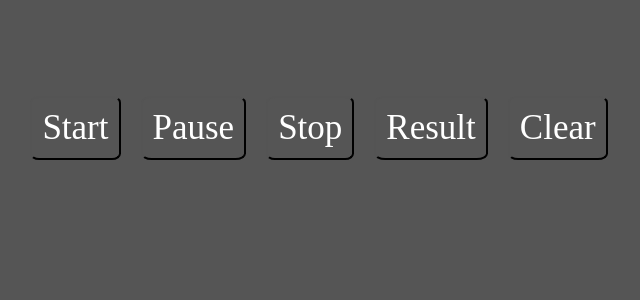
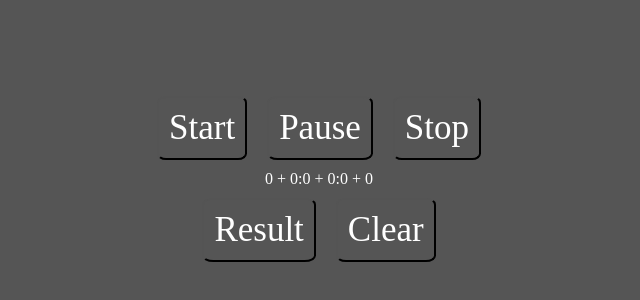
Before and after one commit to darokrk/Stopwatch-React, a React app: page / in a window 1280 px wide. Shown: the part 84-384 px from the top of the page, without its empty margins (321-961 px from the left). Built offline with nearby package versions, Linux system fonts and the light colour scheme.

Commit message:
Binds methods and delete arrows functions declarations

```diff
--- a/src/components/Button.js
+++ b/src/components/Button.js
@@ -2,7 +2,11 @@ import React from "react";
 import styles from "./Button.css";
 
 const Button = props => {
-  return <button className={styles.button}>{props.text}</button>;
+  return (
+    <button className={styles.button} onClick={props.handleStart}>
+      {props.text}
+    </button>
+  );
 };
 
 export default Button;
--- a/src/containers/App.js
+++ b/src/containers/App.js
@@ -1,6 +1,7 @@
 import React, { Component } from "react";
 import Button from "../components/Button";
 import styles from "./App.css";
+import { runInThisContext } from "vm";
 
 class App extends Component {
   constructor(props) {
@@ -15,32 +16,31 @@ class App extends Component {
       },
       results: []
     };
+    this.print = this.print.bind(this);
+    this.format = this.format.bind(this);
+    this.start = this.start.bind(this);
+    this.step = this.step.bind(this);
+    this.calculate = this.calculate.bind(this);
+    this.stop = this.stop.bind(this);
+    this.resetWatch = this.resetWatch.bind(this);
+    this.result = this.result.bind(this);
+    this.clear = this.clear.bind(this);
   }
 
-  print = () => {
+  print() {
     this.setState({
       display: this.format()
     });
-  };
-
-  format = () => {
+  }
+  format() {
     let minutes = this.state.times.minutes;
     let seconds = this.state.times.seconds;
     let milliseconds = this.state.times.milliseconds;
-    return `${this.pad0(minutes)}:${this.pad0(seconds)}:${this.pad0(
+    return `${pad0(minutes)}:${pad0(seconds)}:${pad0(
       Math.floor(milliseconds)
     )}`;
-  };
-
-  pad0 = value => {
-    let result = value.toString();
-    if (result.length < 2) {
-      result = `0 + ${result}`;
-    }
-    return result;
-  };
-
-  start = () => {
+  }
+  start() {
     const running = this.state.running;
     if (!running) {
       this.setState({
@@ -48,16 +48,14 @@ class App extends Component {
       });
       this.watch = setInterval(() => this.step(), 10);
     }
-  };
-
-  step = () => {
+  }
+  step() {
     const running = this.state.running;
     if (!running) return;
     this.calculate();
     this.print();
-  };
-
-  calculate = () => {
+  }
+  calculate() {
     let milliseconds = this.state.times.milliseconds;
     let seconds = this.state.times.seconds;
     let minutes = this.state.times.minutes;
@@ -78,14 +76,43 @@ class App extends Component {
         milliseconds: milliseconds
       }
     });
-  };
+  }
+  stop() {
+    this.setState({
+      running: false
+    });
+    clearInterval(this.watch);
+  }
+  resetWatch() {
+    this.setState({
+      running: false,
+      times: {
+        minutes: 0,
+        seconds: 0,
+        milliseconds: 0
+      }
+    });
+  }
+  result() {
+    let data = this.state.results;
+    let dataEl = this.format(this.state.times);
+    this.setState({
+      results: [...data, dataEl]
+    });
+  }
+  clear() {
+    this.setState({
+      results: []
+    });
+  }
 
   render() {
     return (
       <div className={styles.container}>
-        <Button text={"Start"} />
+        <Button text={"Start"} handleStart={this.start} />
         <Button text={"Pause"} />
         <Button text={"Stop"} />
+        <div>{this.format()}</div>
         <Button text={"Result"} />
         <Button text={"Clear"} />
       </div>
@@ -93,4 +120,12 @@ class App extends Component {
   }
 }
 
+function pad0(value) {
+  let result = value.toString();
+  if (result.length < 2) {
+    result = `0 + ${result}`;
+  }
+  return result;
+}
+
 export default App;
```
